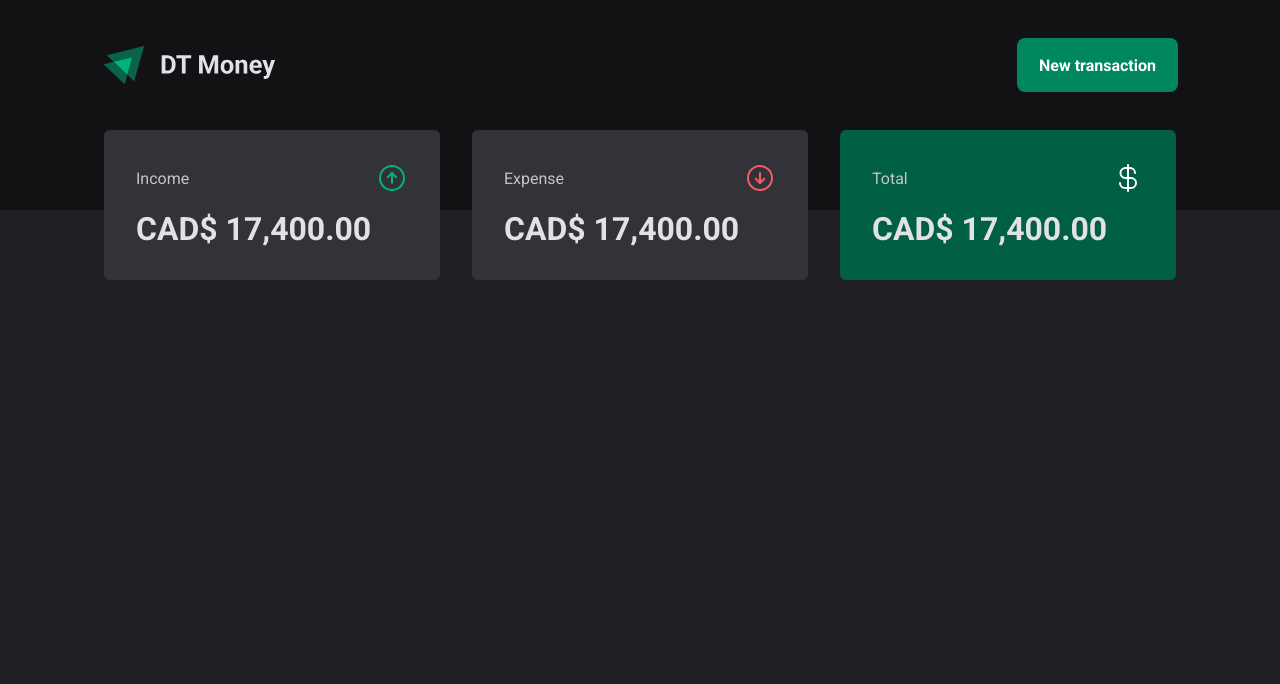
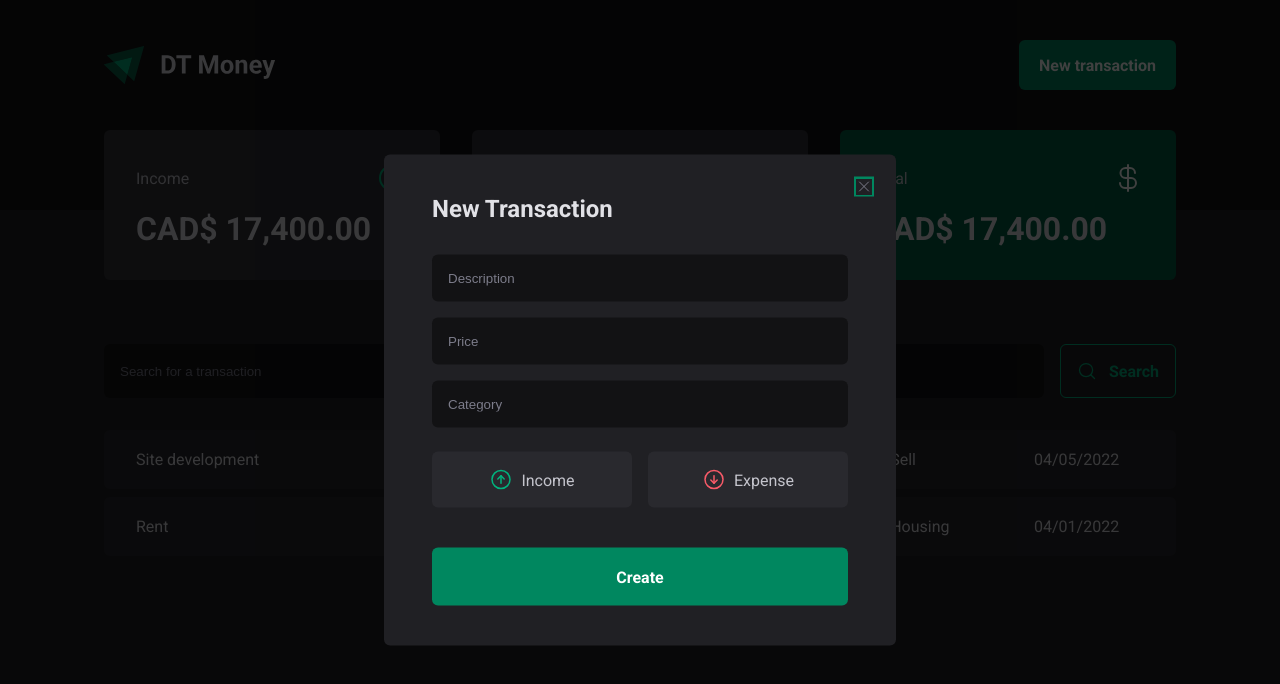
Before and after one commit to samantafluture/dt-money-react-ts, a React (Vite) app: page / in a window 1280 px wide. Both pictures are taken after a click on the button "New transaction". Shown: the top 684 px of the page. Built offline with nearby package versions, Linux system fonts and the light colour scheme.

Commit message:
finish styling components

```diff
--- a/package.json
+++ b/package.json
@@ -9,6 +9,8 @@
     "preview": "vite preview"
   },
   "dependencies": {
+    "@radix-ui/react-dialog": "^1.0.0",
+    "@radix-ui/react-radio-group": "^1.0.0",
     "phosphor-react": "^1.4.1",
     "react": "^18.2.0",
     "react-dom": "^18.2.0",
--- a/src/components/Header/index.tsx
+++ b/src/components/Header/index.tsx
@@ -1,14 +1,26 @@
-import { HeaderContainer, HeaderContent, NewTransactionButton } from "./styles";
+import { HeaderContainer, HeaderContent, NewTransactionButton } from './styles'
+import * as Dialog from '@radix-ui/react-dialog'
 
 import logoImg from '../../assets/logo.svg'
+import { NewTransactionModal } from '../NewTransactionModal'
 
 export function Header() {
-  return(
-    <HeaderContainer>
-      <HeaderContent>
-        <img src={logoImg} alt="DT Money" />
-        <NewTransactionButton>New transaction</NewTransactionButton>
-      </HeaderContent>
-    </HeaderContainer>
-  )
+	return (
+		<HeaderContainer>
+			<HeaderContent>
+				<img src={logoImg} alt='DT Money' />
+
+				<Dialog.Root>
+					<Dialog.Trigger asChild>
+						<NewTransactionButton>
+							New transaction
+						</NewTransactionButton>
+					</Dialog.Trigger>
+
+         <NewTransactionModal />
+        </Dialog.Root>
+
+			</HeaderContent>
+		</HeaderContainer>
+	)
 }
--- /dev/null
+++ b/src/components/NewTransactionModal/index.tsx
@@ -0,0 +1,43 @@
+import * as Dialog from '@radix-ui/react-dialog'
+import * as RadioGroup from '@radix-ui/react-radio-group'
+
+import { ArrowCircleDown, ArrowCircleUp, X } from 'phosphor-react'
+import {
+	Content,
+	Overlay,
+	CloseButton,
+	TransactionType,
+	TransactionTypeButton,
+} from './styles'
+
+export function NewTransactionModal() {
+	return (
+		<Dialog.Portal>
+			<Overlay />
+			<Content>
+				<Dialog.Title>New Transaction</Dialog.Title>
+				<CloseButton>
+					<X />
+				</CloseButton>
+				<form action=''>
+					<input type='text' placeholder='Description' required />
+					<input type='number' placeholder='Price' required />
+					<input type='text' placeholder='Category' required />
+
+					<TransactionType>
+						<TransactionTypeButton variant='income' value='income'>
+              <ArrowCircleUp size={24}/>
+              Income
+            </TransactionTypeButton>
+            <TransactionTypeButton variant='expense' value='expense'>
+              <ArrowCircleDown size={24}/>
+              Expense
+            </TransactionTypeButton>
+					</TransactionType>
+
+					<button type='submit'>Create</button>
+				</form>
+			</Content>
+		</Dialog.Portal>
+	)
+}
--- /dev/null
+++ b/src/components/NewTransactionModal/styles.ts
@@ -0,0 +1,114 @@
+import * as Dialog from '@radix-ui/react-dialog'
+import * as RadioGroup from '@radix-ui/react-radio-group'
+
+import styled from 'styled-components'
+
+export const Overlay = styled(Dialog.Overlay)`
+	position: fixed;
+	width: 100vw;
+	height: 100vh;
+	inset: 0;
+	background: rgba(0, 0, 0, 0.75);
+`
+
+export const Content = styled(Dialog.Content)`
+	min-width: 32rem;
+	border-radius: 6px;
+	padding: 2.5rem 3rem;
+  background: ${props => props.theme['gray-800']};
+
+  position: fixed;
+  top: 50%;
+  left: 50%;
+  transform: translate(-50%, -50%);
+
+  form {
+    margin-top: 2rem;
+
+    display: flex;
+    flex-direction: column;
+    gap: 1rem;
+
+    input {
+      border-radius: 6px;
+      border: 0;
+      background: ${props => props.theme['gray-900']};
+      color: ${props => props.theme['gray-300']};
+      padding: 1rem;
+
+      &::placeholder {
+        color: ${props => props.theme['gray-500']};
+      }
+    }
+
+    button[type="submit"] {
+      height: 58px;
+      border: 0;
+      background: ${props => props.theme['green-500']};
+      color: ${props => props.theme['white']};
+      font-weight: bold;
+      padding: 0 1.25rem;
+      border-radius: 6px;
+      margin-top: 1.5rem;
+      cursor: pointer;
+
+      &:hover {
+        background: ${props => props.theme['green-700']};
+        transition: background-color 0.2s;
+      }
+    }
+}
+`
+
+export const CloseButton = styled(Dialog.Close)`
+  position: absolute;
+  background-color: transparent;
+  border: 0;
+  top: 1.5rem;
+  right: 1.5rem;
+  line-height: 0;
+  cursor: pointer;
+  color: ${props => props.theme['gray-500']}
+`
+
+export const TransactionType = styled(RadioGroup.Root)`
+  display: grid;
+  grid-template-columns: repeat(2, 1fr);
+  gap: 1rem;
+  margin-top: 0.5rem;
+`
+
+interface TransactionTypeButtonProps {
+  variant: 'income' | 'expense'
+}
+
+export const TransactionTypeButton = styled(RadioGroup.Item)<TransactionTypeButtonProps>`
+  background:  ${props => props.theme['gray-700']};
+  padding: 1rem;
+  display: flex;
+  align-items: center;
+  justify-content: center;
+  gap: 0.5rem;
+  border-radius: 6px;
+  cursor: pointer;
+  border: 0;
+  color: ${props => props.theme['gray-300']};
+
+  svg {
+    color: ${props => props.variant === 'income' ? props.theme['green-300'] : props.theme['red-300']}
+  }
+
+  &[data-state='unchecked']:hover {
+    transition: background-color 0.2s ease-in-out;
+    background:  ${props => props.theme['gray-600']};
+  }
+
+  &[data-state='checked'] {
+    color: ${props => props.theme['white']};
+    background: ${props => props.variant === 'income' ? props.theme['green-300'] : props.theme['red-300']};
+
+    svg {
+      color: ${props => props.theme['white']};
+    }
+  }
+`
--- /dev/null
+++ b/src/pages/Transactions/components/SearchForm/index.tsx
@@ -0,0 +1,14 @@
+import { MagnifyingGlass } from "phosphor-react";
+import { SearchFormContainer } from "./styles";
+
+export function SearchForm() {
+  return (
+    <SearchFormContainer>
+      <input type="text" placeholder="Search for a transaction"/>
+      <button type="submit">
+        <MagnifyingGlass size={20} />
+        Search
+      </button>
+    </SearchFormContainer>
+  )
+}
--- /dev/null
+++ b/src/pages/Transactions/components/SearchForm/styles.ts
@@ -0,0 +1,40 @@
+import styled from 'styled-components'
+
+export const SearchFormContainer = styled.form`
+	display: flex;
+	gap: 1rem;
+
+	input {
+		flex: 1;
+		border-radius: 6px;
+		border: 0;
+		background: ${(props) => props.theme['gray-900']};
+		color: ${(props) => props.theme['gray-300']};
+		padding: 1rem;
+
+		&::placeholder {
+			color: ${(props) => props.theme['gray-500']};
+		}
+	}
+
+	button {
+		display: flex;
+		align-items: center;
+		gap: 0.75rem;
+
+		border: 0;
+		padding: 1rem;
+		background: transparent;
+		border: 1px solid ${(props) => props.theme['green-300']};
+		color: ${(props) => props.theme['green-300']};
+		font-weight: bold;
+		border-radius: 6px;
+
+		&:hover {
+			background: ${(props) => props.theme['green-500']};
+			border-color: ${(props) => props.theme['green-500']};
+			color: ${(props) => props.theme['white']};
+      transition: background-color 0.2s, color 0.2s, border-color 0.2s;
+		}
+	}
+`
--- a/src/pages/Transactions/index.tsx
+++ b/src/pages/Transactions/index.tsx
@@ -1,11 +1,45 @@
-import { Header } from "../../components/Header";
-import { Summary } from "../../components/Summary";
+import { Header } from '../../components/Header'
+import { Summary } from '../../components/Summary'
+import { SearchForm } from './components/SearchForm'
+import {
+	PriceHighlight,
+	TransactionsContainer,
+	TransactionsTable,
+} from './styles'
 
 export function Transactions() {
-  return(
-    <div>
-      <Header/>
-      <Summary />
-    </div>
-  )
+	return (
+		<div>
+			<Header />
+			<Summary />
+
+			<TransactionsContainer>
+        <SearchForm />
+				<TransactionsTable>
+					<tbody>
+						<tr>
+							<td width='50%'>Site development</td>
+							<td>
+								<PriceHighlight variant='income'>
+									CAD$ 3,000.000
+								</PriceHighlight>
+							</td>
+							<td>Sell</td>
+							<td>04/05/2022</td>
+						</tr>
+						<tr>
+							<td width='50%'>Rent</td>
+							<td>
+								<PriceHighlight variant='expense'>
+									- CAD$ 1,023.000
+								</PriceHighlight>
+							</td>
+							<td>Housing</td>
+							<td>04/01/2022</td>
+						</tr>
+					</tbody>
+				</TransactionsTable>
+			</TransactionsContainer>
+		</div>
+	)
 }
--- a/src/pages/Transactions/styles.ts
+++ b/src/pages/Transactions/styles.ts
@@ -0,0 +1,37 @@
+import styled from 'styled-components'
+
+export const TransactionsContainer = styled.main`
+	width: 100%;
+	max-width: 1120px;
+	margin: 4rem auto 0;
+	padding: 0 1.5rem;
+`
+export const TransactionsTable = styled.table`
+	width: 100%;
+	border-collapse: separate;
+	border-spacing: 0 0.5rem;
+	margin-top: 1.5rem;
+
+	td {
+		padding: 1.25rem 2rem;
+		background: ${(props) => props.theme['gray-700']};
+
+		&:first-child {
+			border-top-left-radius: 6px;
+			border-bottom-left-radius: 6px;
+		}
+
+		&:last-child {
+			border-top-right-radius: 6px;
+			border-bottom-right-radius: 6px;
+		}
+	}
+`
+
+interface PriceHighlightProps {
+	variant: 'income' | 'expense'
+}
+
+export const PriceHighlight = styled.span<PriceHighlightProps>`
+  color: ${(props) => props.variant === 'income' ? props.theme['green-300'] : props.theme['red-300']};
+`
```
Also changed, not shown: src/components/Summary/index.tsx (line endings or trailing spaces), 1 other file (tests, documents, lock files or other folders).
